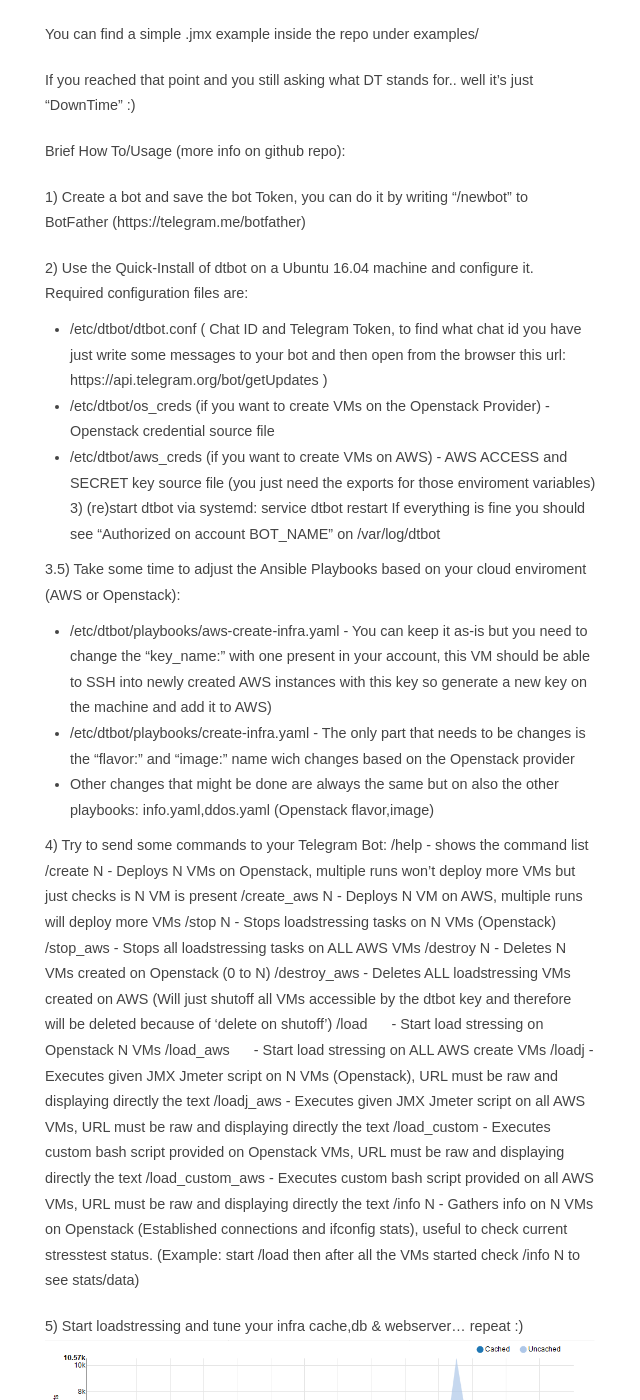
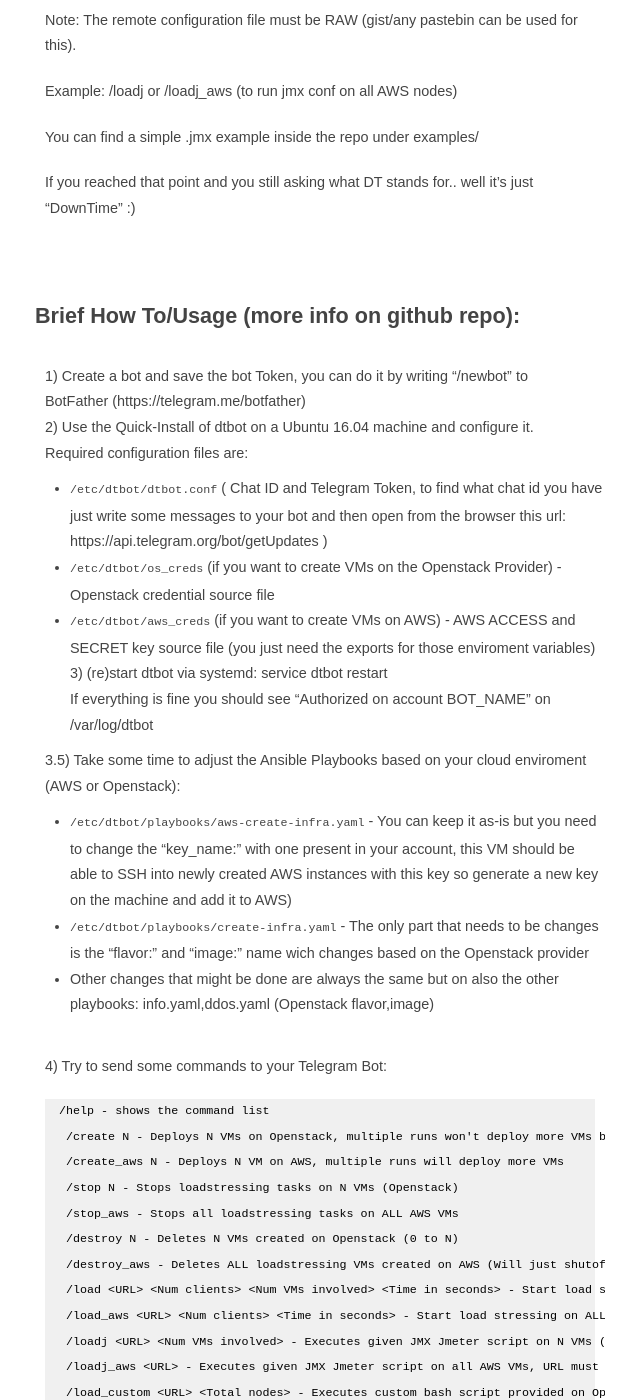
Before and after one commit to fnzv/fnzv.github.io, a Jekyll site: the page built from _posts/2018-05-27-loadstressing-from-cloud.markdown, in a window 1280 px wide and 1400 px high, scrolled down 3334 px. Shown: the whole window, without its empty margins (320-960 px from the left). Built offline with Jekyll 4.4.1, drawn with Linux system fonts in a browser that asks for light colours; some of the changed text lies outside the part shown.

Commit message:
Update 2018-05-27-loadstressing-from-cloud.markdown

````diff
--- a/_posts/2018-05-27-loadstressing-from-cloud.markdown
+++ b/_posts/2018-05-27-loadstressing-from-cloud.markdown
@@ -5,18 +5,18 @@ layout: post
 ---
 
 
-Today i finally decided to opensource some of my code created to reach my maximum level of lazyness, Automatically loadstressing web infrastructures via Telegram.
-The other challenge was to see/prove if Golang can be a replacement/alternative for Python scripting.
+Today i finally decided to opensource some of my code created to reach my maximum level of lazyness, Automatically loadstressing web infrastructures via Telegram. <br>
+The other challenge was to see/prove if Golang can be a replacement/alternative for Python scripting.<br><br>
 
 
 Here is the diagram to better explain what i wanted to do:
 
 ![](https://raw.githubusercontent.com/fnzv/fnzv.github.io/master/imgs/dtbot-diagram.png)
-
-* Disclaimer before i even start*
-I'm not responsible for anything you do with this tool, this was made only for legit web loadstressing/benchmarking YOUR OWN infra.
+<br>
+*Disclaimer before i even start* <br>
+I'm not responsible for anything you do with this tool, this was made only for legit web loadstressing/benchmarking YOUR OWN infra. <br>
 I know that most of the code can be written more efficently/well, don't hate on my exec_shell() ahah
-* end of disclamer *
+*end of disclamer* <br>
 
 <br><br><br>
 ## The main "ingredients" are:
@@ -29,59 +29,59 @@ I know that most of the code can be written more efficently/well, don't hate on
 
 
 It all starts from the Telegram Bot that keeps listening commands from the allowed "chat_id" configured and whenever a predefined command is sent the bot (Written in Golang) runs the predefined Ansible playbook with extra args and gives feedback
-to the user via Telegram.
+to the user via Telegram. <br>
 
-This is a classic example for load stressing from Openstack using DTBOT:
-1) User writes to Loadstresser bot chat "/create 5" which triggers the bot to execute the underlying Ansible playbook to deploy 5 VMs on the Openstack Configured Credendials.
+This is a classic example for load stressing from Openstack using DTBOT: <br>
+1) User writes to Loadstresser bot chat "/create 5" which triggers the bot to execute the underlying Ansible playbook to deploy 5 VMs on the Openstack Configured Credendials. <br>
 If you check the logs (/var/log/dtbot.log) with a small Ansible background you can understand what's really happening:
 2018/05/19 14:35:46 Command: source /etc/dtbot/os_creds && ansible_python_interpreter=/usr/bin/python3 ANSIBLE_HOST_KEY_CHECKING=False ansible-playbook -vv /etc/dtbot/playbooks/create-infra.yaml --extra-vars="total_nodes=5 telegramtoken=botTOKEN telegramchatid=CHATID"
 
 
-2) After a few minutes User recieves feedback that VMs are ready and can start loadstressing with: /load http://example.org <Num clients> <Num VMs involved> <Time in seconds>
+2) After a few minutes User recieves feedback that VMs are ready and can start loadstressing with: /load http://example.org <Num clients> <Num VMs involved> <Time in seconds>  <br>
 
-The defined command /load was created for simplicity and uses WRK (https://github.com/wg/wrk) as a stresser which works great out of the box without complex configuration files.
+The defined command /load was created for simplicity and uses WRK (https://github.com/wg/wrk) as a stresser which works great out of the box without complex configuration files. <br>
 
 <p align="center">
   <img src="https://raw.githubusercontent.com/fnzv/fnzv.github.io/master/imgs/dtbot-telegram.jpg?raw=true" alt="Sublime's custom image"/>
 </p>
 
 
-After some time passed loadstressing i decided to add a bit of complexity with Jmeter configurations and custom bash scripts so any User can configure or use it's own loadstressing tool (jmeter, vegeta, nghttp2, locust.io ..).
+After some time passed loadstressing i decided to add a bit of complexity with Jmeter configurations and custom bash scripts so any User can configure or use it's own loadstressing tool (jmeter, vegeta, nghttp2, locust.io ..). <br><br>
 
 
-The defined commands for custom Jmeter scripts are /loadj (Openstack) and /loadj_aws (AWS) which follows the exact previous work flow (Telegram -> Golang -> Ansible) but loads a remote configuration file (.jmx in case of Jmeter)
-and executes the tool with the custom configuration file.
+The defined commands for custom Jmeter scripts are /loadj (Openstack) and /loadj_aws (AWS) which follows the exact previous work flow (Telegram -> Golang -> Ansible) but loads a remote configuration file (.jmx in case of Jmeter) and executes the tool with the custom configuration file.  <br>
 
-Note: The remote configuration file must be RAW (gist/any pastebin can be used for this).
+Note: The remote configuration file must be RAW (gist/any pastebin can be used for this). <br>
 
-Example: /loadj <Remote Jmeter RAW configuration> <Number of Openstack nodes to use>  or /loadj_aws <Remote Jmeter RAW configuration> (to run jmx conf on all AWS nodes)
+Example: /loadj <Remote Jmeter RAW configuration> <Number of Openstack nodes to use>  or /loadj_aws <Remote Jmeter RAW configuration> (to run jmx conf on all AWS nodes) <br>
 
-You can find a simple .jmx example inside the repo under examples/
+You can find a simple .jmx example inside the repo under examples/ <br>
 
-If you reached that point and you still asking what DT stands for.. well it's just "DownTime" :)
+If you reached that point and you still asking what DT stands for.. well it's just "DownTime" :) <br>
 
 
+<br><br>
+## Brief How To/Usage (more info on github repo):
+<br>
+1) Create a bot and save the bot Token, you can do it by writing "/newbot" to BotFather (https://telegram.me/botfather)
+<br>
+2) Use the Quick-Install of dtbot on a Ubuntu 16.04 machine and configure it.<br>
+   Required configuration files are: <br>
+   - ```/etc/dtbot/dtbot.conf``` ( Chat ID and Telegram Token, to find what chat id you have just write some messages to your bot and then open from the browser this url: https://api.telegram.org/bot<token>/getUpdates )
+   - ```/etc/dtbot/os_creds``` (if you want to create VMs on the Openstack Provider) - Openstack credential source file
+   - ```/etc/dtbot/aws_creds``` (if you want to create VMs on AWS) - AWS ACCESS and SECRET key source file (you just need the exports for those enviroment variables)
+3) (re)start dtbot via systemd: service dtbot restart <br>
+   If everything is fine you should see "Authorized on account BOT_NAME" on /var/log/dtbot <br>
 
-Brief How To/Usage (more info on github repo):
-
-1) Create a bot and save the bot Token, you can do it by writing "/newbot" to BotFather (https://telegram.me/botfather)
-
-2) Use the Quick-Install of dtbot on a Ubuntu 16.04 machine and configure it.
-   Required configuration files are:
-   - /etc/dtbot/dtbot.conf ( Chat ID and Telegram Token, to find what chat id you have just write some messages to your bot and then open from the browser this url: https://api.telegram.org/bot<token>/getUpdates )
-   - /etc/dtbot/os_creds (if you want to create VMs on the Openstack Provider) - Openstack credential source file
-   - /etc/dtbot/aws_creds (if you want to create VMs on AWS) - AWS ACCESS and SECRET key source file (you just need the exports for those enviroment variables)
-3) (re)start dtbot via systemd: service dtbot restart
-   If everything is fine you should see "Authorized on account BOT_NAME" on /var/log/dtbot
-
-3.5) Take some time to adjust the Ansible Playbooks based on your cloud enviroment (AWS or Openstack):
- - /etc/dtbot/playbooks/aws-create-infra.yaml - You can keep it as-is but you need to change the "key_name:" with one present in your account, this VM should be able to SSH into newly created AWS instances with this key so generate a new key on the machine and add it to AWS)
- - /etc/dtbot/playbooks/create-infra.yaml - The only part that needs to be changes is the "flavor:" and "image:" name wich changes based on the Openstack provider
+3.5) Take some time to adjust the Ansible Playbooks based on your cloud enviroment (AWS or Openstack): <br>
+ - ```/etc/dtbot/playbooks/aws-create-infra.yaml``` - You can keep it as-is but you need to change the "key_name:" with one present in your account, this VM should be able to SSH into newly created AWS instances with this key so generate a new key on the machine and add it to AWS)
+ - ```/etc/dtbot/playbooks/create-infra.yaml``` - The only part that needs to be changes is the "flavor:" and "image:" name wich changes based on the Openstack provider
  - Other changes that might be done are always the same but on also the other playbooks: info.yaml,ddos.yaml (Openstack flavor,image)
 
-
-4) Try to send some commands to your Telegram Bot:
-   /help - shows the command list
+<br>
+4) Try to send some commands to your Telegram Bot: <br>
+  ```
+  /help - shows the command list
    /create N - Deploys N VMs on Openstack, multiple runs won't deploy more VMs but just checks is N VM is present
    /create_aws N - Deploys N VM on AWS, multiple runs will deploy more VMs
    /stop N - Stops loadstressing tasks on N VMs (Openstack)
@@ -95,7 +95,7 @@ Brief How To/Usage (more info on github repo):
    /load_custom <URL> <Total nodes> - Executes custom bash script provided on Openstack VMs, URL must be raw and displaying directly the text
    /load_custom_aws <URL> - Executes custom bash script provided on all AWS VMs, URL must be raw and displaying directly the text
    /info N - Gathers info on N VMs on Openstack (Established connections and ifconfig stats), useful to check current stresstest status. (Example: start /load then after all the VMs started check /info N to see stats/data)
-
+   ```
 
  5) Start loadstressing and tune your infra cache,db & webserver... repeat :)
     ![](https://raw.githubusercontent.com/fnzv/fnzv.github.io/master/imgs/dtbot-requests.png)
````
